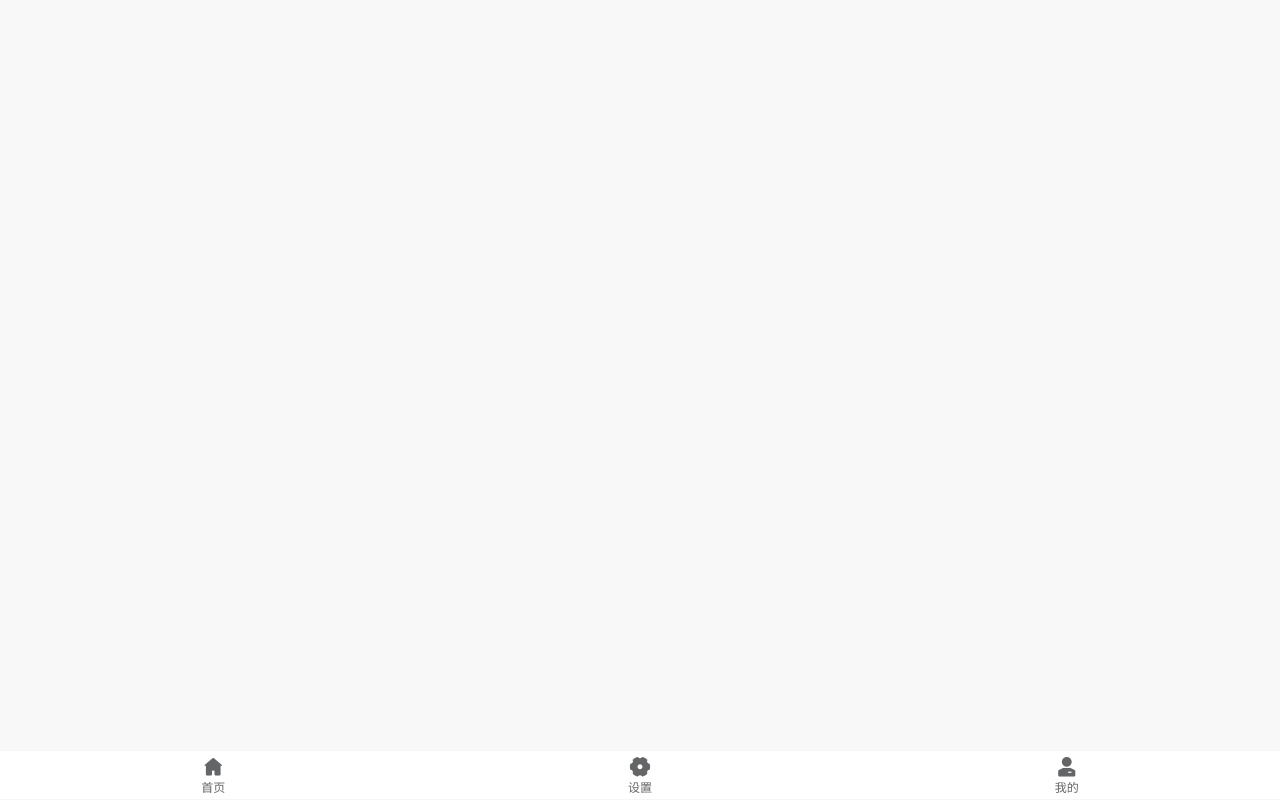
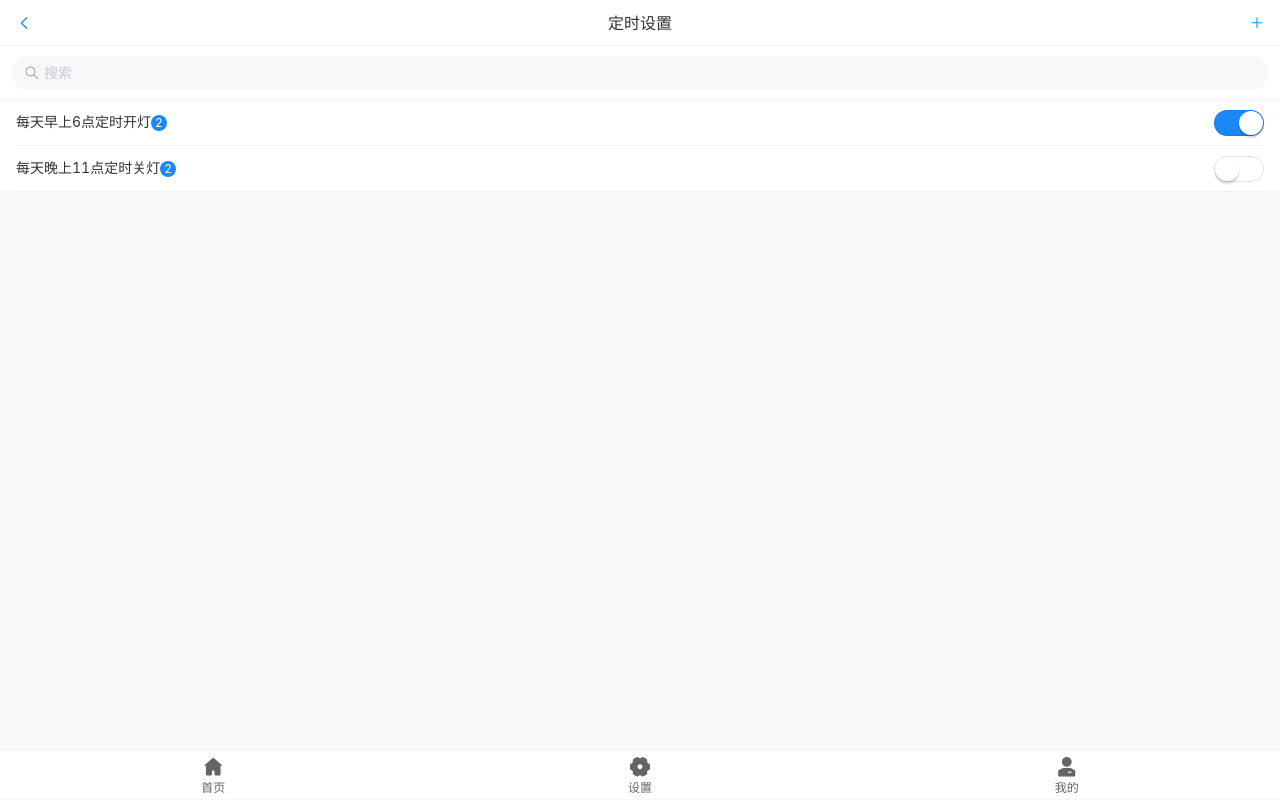
Before and after one commit to gw850402/hello-world, a Vue app: page /#/scheduleSet in a window 1280 px wide. Built offline with nearby package versions, Linux system fonts and the light colour scheme.

Commit message:
添加定时设置

```diff
--- /dev/null
+++ b/src/components/com_home/schedule_set/AddScheduleSet.vue
@@ -0,0 +1,22 @@
+<template>
+  <div>
+
+  </div>
+</template>
+
+<script>
+export default {
+  name: 'AddScheduleSet',
+  components: {
+  },
+  data () {
+    return {
+    }
+  },
+  methods:{
+  }
+}
+</script>
+
+<style>
+</style>
--- a/src/components/com_home/schedule_set/ScheduleSet.vue
+++ b/src/components/com_home/schedule_set/ScheduleSet.vue
@@ -1,6 +1,30 @@
 <template>
   <div>
-
+    <van-nav-bar :border="true" title="定时设置" left-arrow @click-left="onClickNavBarLeft">
+      <template v-slot:right>
+        <van-icon name="plus" color="#1296db" @click="onClickScheduleSetPlus()"/>
+      </template>
+    </van-nav-bar>
+    <van-search placeholder="搜索" shape="round" :maxlength="50" v-model="searchValue" @search="onSearchScheduleSet"/>
+    <van-list v-model="loading" :finished="finished" finished-text="" @load="onScheduleSetListLoad">
+      <van-cell-group >
+        <van-swipe-cell v-for="schedule in scheduleSetList" :key="schedule.num">
+          <van-cell :border="true">
+            <template v-slot:title>
+              <span>{{schedule.title}}</span>
+              <van-tag round type="primary">{{schedule.number}}</van-tag>
+            </template>
+            <template v-slot:right-icon>
+              <van-switch slot="right-icon" size="24px" v-model="schedule.state" @change="scheduleSetSwitchChange"/>
+            </template>
+          </van-cell>
+          <template slot="right">
+            <van-button square type="primary" text="修改"/>
+            <van-button square type="danger" text="删除" />
+          </template>
+        </van-swipe-cell>
+      </van-cell-group >
+    </van-list>
   </div>
 </template>
 
@@ -35,17 +59,17 @@ export default {
       searchValue:'',
       loading:false,
       finished:true,
-      deviceGroupList:[
+      scheduleSetList:[
         {
           num:1,
-          title:"逸夫楼A座所有灯",
+          title:"每天早上6点定时开灯",
           number:2,
           state:true
         },
         {
           num:2,
-          title:"逸夫楼B座所有灯",
-          number:10,
+          title:"每天晚上11点定时关灯",
+          number:2,
           state:false
         }
       ],
@@ -56,17 +80,17 @@ export default {
       // 点击回退的时候当做地址回退
       this.$router.go(-1);
     },
-    onSearchGroupControl:function(){
+    onSearchScheduleSet:function(){
 
     },
-    onGroupControlListLoad:function(){
+    onScheduleSetListLoad:function(){
 
     },
-    groupSwitchChange:function(){
+    scheduleSetSwitchChange:function(){
 
     },
-    onClickGroupControlPlus:function(){
-      this.$router.push({path: '/addGroupControl'})
+    onClickScheduleSetPlus:function(){
+      this.$router.push({path: '/addScheduleSet'})
     }
   }
 }
--- a/src/router.js
+++ b/src/router.js
@@ -9,6 +9,7 @@ import singleLight from "./components/com_home/SingleLight.vue";
 import groupControl from "./components/com_home/group_control/GroupControl.vue";
 import addGroupControl from "./components/com_home/group_control/AddGroupControl.vue";
 import scheduleSet from "./components/com_home/schedule_set/ScheduleSet.vue";
+import addScheduleSet from "./components/com_home/schedule_set/AddScheduleSet.vue";
 import comPort from "./components/com_setting/ComPort.vue";
 import userMessage from "./components/client_user/UserMessage.vue";
 
@@ -46,6 +47,10 @@ const routes = [
     component: scheduleSet
   },
   {
+    path:"/addScheduleSet",
+    component:addScheduleSet
+  },
+  {
     path:"/setting/comPort",
     component: comPort
   },
```
